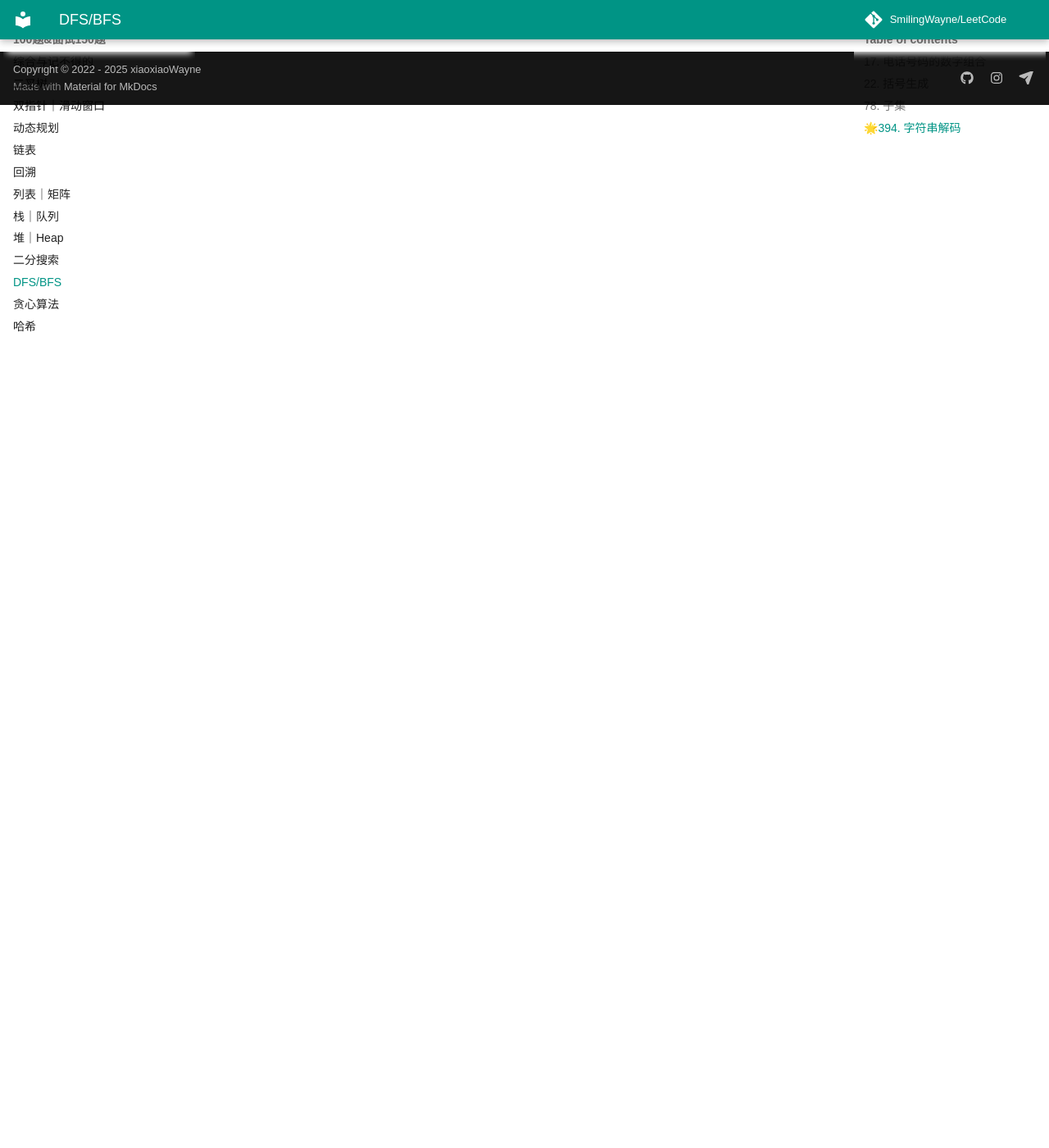
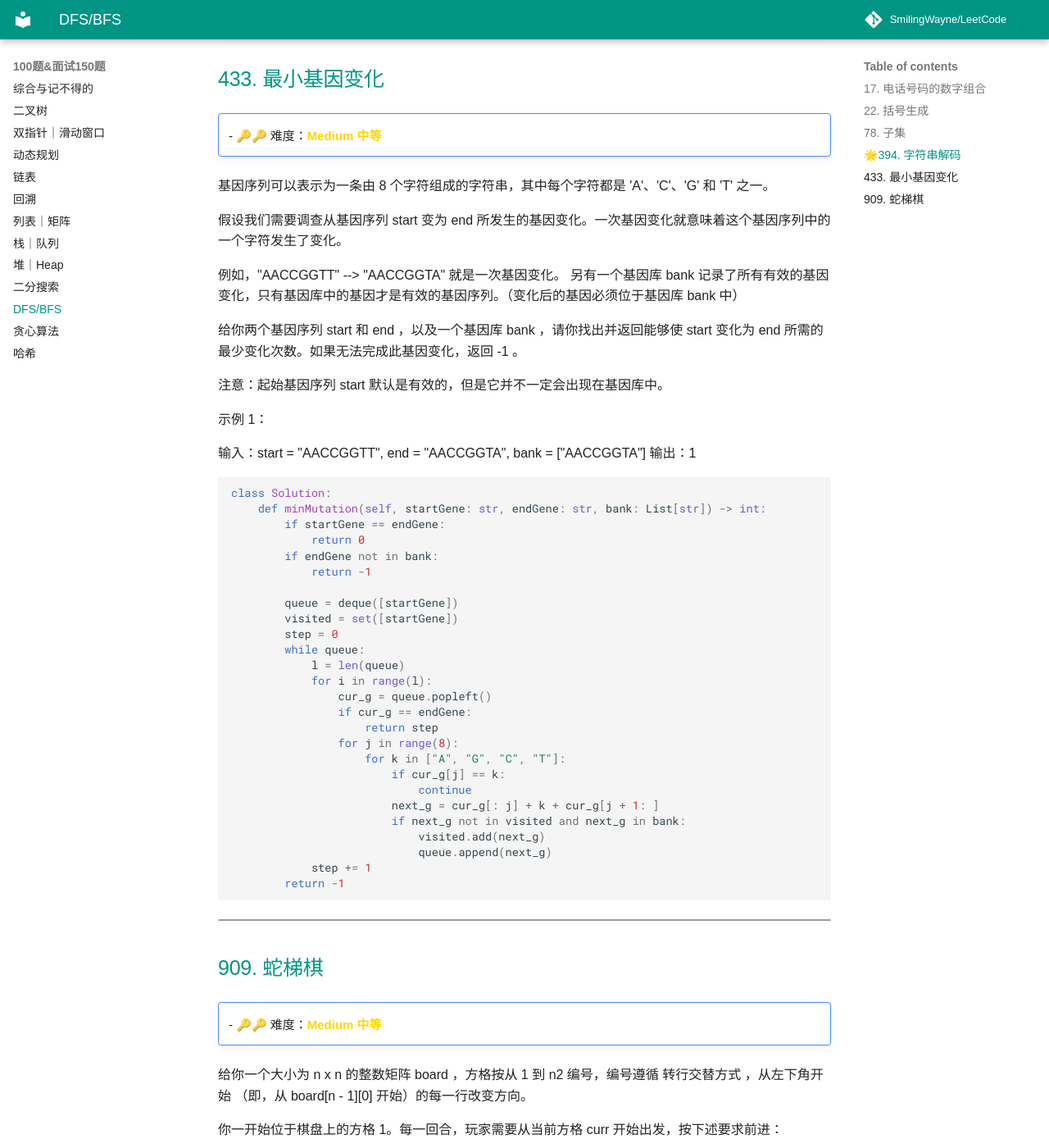
Before and after one commit to SmilingWayne/LeetCode, an MkDocs documentation site: the page built from docs/Hot100/DFS_BFS.md, in a window 1280 px wide and 1400 px high, scrolled down 3645 px. Shown: the whole window at 82% size. Built offline with MkDocs 1.6.1 and Material for MkDocs 9.7.7, drawn with Linux system fonts in a browser that asks for light colours; comment, search, counter and statistics services are not loaded; a style sheet for code colours, icons or effects is not loaded; some of the changed text lies outside the part shown.

Commit message:
Update 20250717

````diff
--- a/docs/Hot100/DFS_BFS.md
+++ b/docs/Hot100/DFS_BFS.md
@@ -214,3 +214,127 @@
 ```
 
 !!! quote "第一次写一定会觉得很麻烦不好做的题。第一想法就是递归（虽然题目在stack部分。根据 `[]` 的位置判断递归的情况。遇到  `[` 就进入下一层，在下一层返回当前的索引位置以及字符串；遇到 `]` 就直接停止。"
+
+
+## [433. 最小基因变化](https://leetcode.cn/problems/minimum-genetic-mutation/?envType=study-plan-v2&envId=top-interview-150)
+
+<!-- 所有文件名必须是该题目的英文名 -->
+
+!!! note ""
+    <!-- 这里记载考察的数据结构、算法等 -->
+    - 🔑🔑 难度：<span style = "color:gold; font-weight:bold">Medium 中等 </span>
+
+<!-- <span style = "color:gold; font-weight:bold">Medium 中等 </span> 中等 -->
+<!-- <span style = "color:crisma; font-weight:bold">High 困难</span> 困难 -->
+<!-- <span style = "color:Green; font-weight:bold">Easy 简单</span> 简单 -->
+
+<!-- 题目简介 -->
+
+基因序列可以表示为一条由 8 个字符组成的字符串，其中每个字符都是 'A'、'C'、'G' 和 'T' 之一。
+
+假设我们需要调查从基因序列 start 变为 end 所发生的基因变化。一次基因变化就意味着这个基因序列中的一个字符发生了变化。
+
+例如，"AACCGGTT" --> "AACCGGTA" 就是一次基因变化。
+另有一个基因库 bank 记录了所有有效的基因变化，只有基因库中的基因才是有效的基因序列。（变化后的基因必须位于基因库 bank 中）
+
+给你两个基因序列 start 和 end ，以及一个基因库 bank ，请你找出并返回能够使 start 变化为 end 所需的最少变化次数。如果无法完成此基因变化，返回 -1 。
+
+注意：起始基因序列 start 默认是有效的，但是它并不一定会出现在基因库中。
+
+
+
+示例 1：
+
+输入：start = "AACCGGTT", end = "AACCGGTA", bank = ["AACCGGTA"]
+输出：1
+
+```python
+class Solution:
+    def minMutation(self, startGene: str, endGene: str, bank: List[str]) -> int:
+        if startGene == endGene:
+            return 0
+        if endGene not in bank:
+            return -1
+
+        queue = deque([startGene])
+        visited = set([startGene])
+        step = 0
+        while queue:
+            l = len(queue)
+            for i in range(l):
+                cur_g = queue.popleft()
+                if cur_g == endGene:
+                    return step
+                for j in range(8):
+                    for k in ["A", "G", "C", "T"]:
+                        if cur_g[j] == k:
+                            continue
+                        next_g = cur_g[: j] + k + cur_g[j + 1: ]
+                        if next_g not in visited and next_g in bank:
+                            visited.add(next_g)
+                            queue.append(next_g)
+            step += 1
+        return -1
+```
+
+!!! quote ""
+
+
+## [909. 蛇梯棋](https://leetcode.cn/problems/snakes-and-ladders/?envType=study-plan-v2&envId=top-interview-150)
+
+<!-- 所有文件名必须是该题目的英文名 -->
+
+!!! note ""
+    <!-- 这里记载考察的数据结构、算法等 -->
+    - 🔑🔑 难度：<span style = "color:gold; font-weight:bold">Medium 中等 </span>
+
+<!-- <span style = "color:gold; font-weight:bold">Medium 中等 </span> 中等 -->
+<!-- <span style = "color:crisma; font-weight:bold">High 困难</span> 困难 -->
+<!-- <span style = "color:Green; font-weight:bold">Easy 简单</span> 简单 -->
+
+<!-- 题目简介 -->
+
+给你一个大小为 n x n 的整数矩阵 board ，方格按从 1 到 n2 编号，编号遵循 转行交替方式 ，从左下角开始 （即，从 board[n - 1][0] 开始）的每一行改变方向。
+
+你一开始位于棋盘上的方格  1。每一回合，玩家需要从当前方格 curr 开始出发，按下述要求前进：
+
+选定目标方格 next ，目标方格的编号在范围 [curr + 1, min(curr + 6, n2)] 。
+该选择模拟了掷 六面体骰子 的情景，无论棋盘大小如何，玩家最多只能有 6 个目的地。
+传送玩家：如果目标方格 next 处存在蛇或梯子，那么玩家会传送到蛇或梯子的目的地。否则，玩家传送到目标方格 next 。
+当玩家到达编号 n2 的方格时，游戏结束。
+如果 board[r][c] != -1 ，位于 r 行 c 列的棋盘格中可能存在 “蛇” 或 “梯子”。那个蛇或梯子的目的地将会是 board[r][c]。编号为 1 和 n2 的方格不是任何蛇或梯子的起点。
+
+注意，玩家在每次掷骰的前进过程中最多只能爬过蛇或梯子一次：就算目的地是另一条蛇或梯子的起点，玩家也 不能 继续移动。
+
+举个例子，假设棋盘是 [[-1,4],[-1,3]] ，第一次移动，玩家的目标方格是 2 。那么这个玩家将会顺着梯子到达方格 3 ，但 不能 顺着方格 3 上的梯子前往方格 4 。（简单来说，类似飞行棋，玩家掷出骰子点数后移动对应格数，遇到单向的路径（即梯子或蛇）可以直接跳到路径的终点，但如果多个路径首尾相连，也不能连续跳多个路径）
+返回达到编号为 n2 的方格所需的最少掷骰次数，如果不可能，则返回 -1。
+
+```python
+class Solution:
+    def snakesAndLadders(self, board: List[List[int]]) -> int:
+        n = len(board)
+        visited = [False] * (n * n + 1)
+        q = [1]
+        step = 0
+        while q:
+            tmp = q
+            q = []
+            for x in tmp:
+                if x == n * n:
+                    return step
+                for y in range(x + 1, min(n * n, x + 6) + 1):
+                    r, c = divmod(y - 1, n )
+                    if r % 2:
+                        c = n - 1 - c
+                    nxt = board[-1 - r][c]
+                    if nxt < 0:
+                        nxt = y
+                    if not visited[nxt]:
+                        visited[nxt] = True
+                        q.append(nxt)
+            step += 1
+        return -1
+
+```
+
+!!! quote "重要的是把这个编码规则实现了！！！"
````
